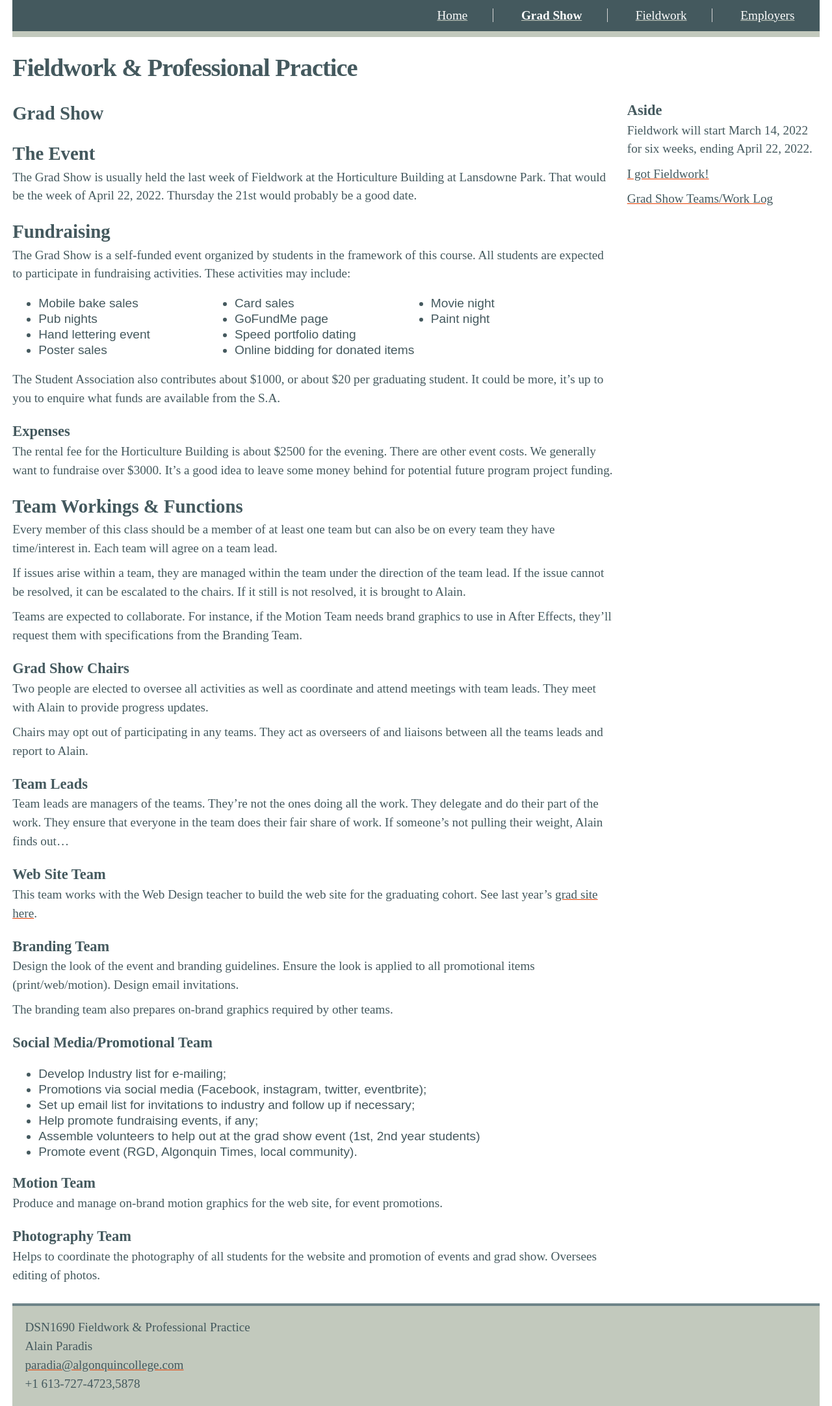
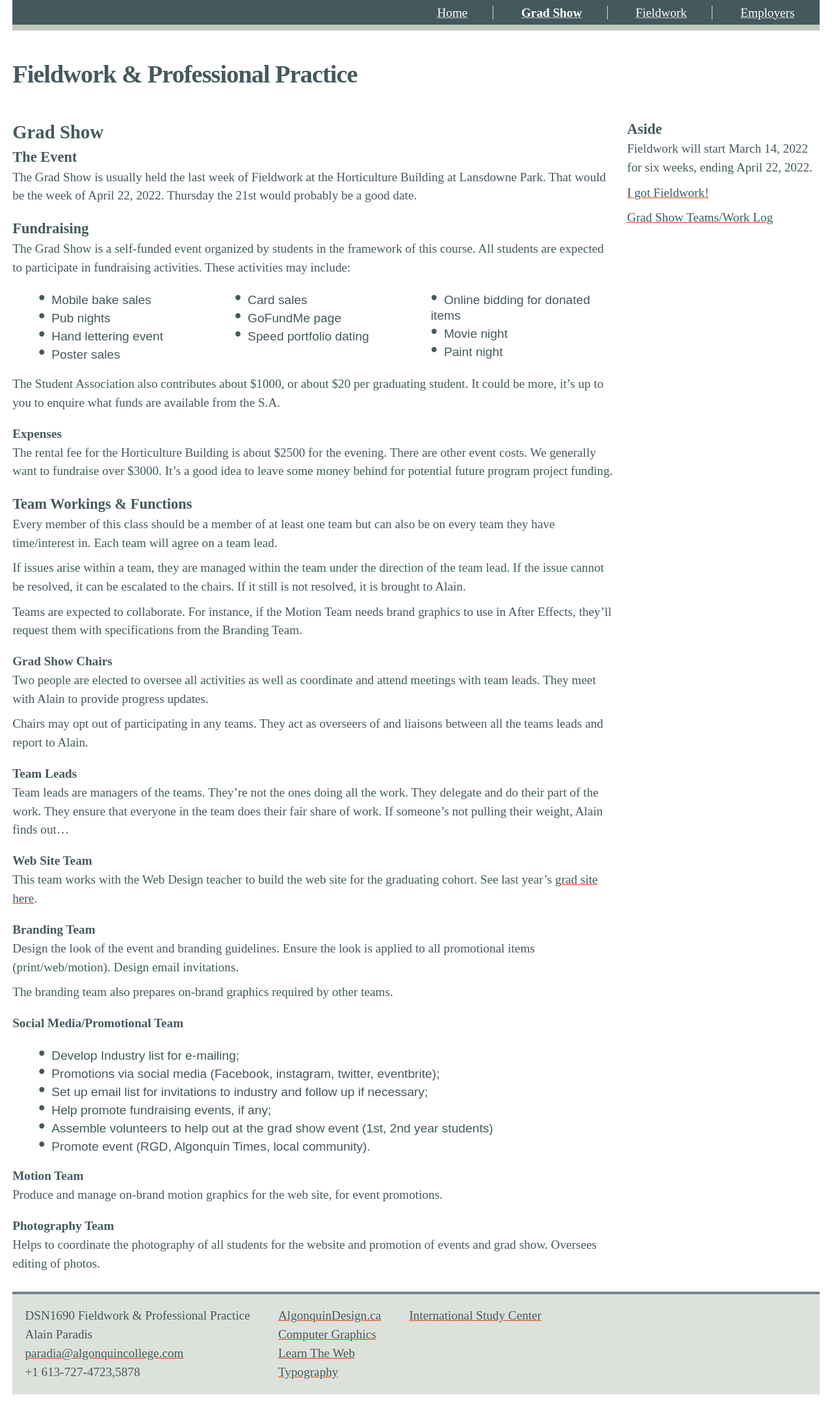
Before and after one commit to AlainParadis/fieldwork, a Jekyll site: the page built from grad-show.md, in a window 1280 px wide. Shown: the whole page at 65% size. Built offline with Jekyll 4.4.1, drawn with Linux system fonts in a browser that asks for light colours; some web fonts are replaced.

Commit message:
more site styling

```diff
--- a/_includes/aside.html
+++ b/_includes/aside.html
@@ -2,8 +2,8 @@
 	Fieldwork will start {{ site.data.course-info.fieldwork-start-date }} for six weeks, ending {{ site.data.course-info.fieldwork-end-date }}.
 </p>
 <p>
-	<a href="https://forms.office.com/r/4jHrgbHr0G" title="I got Fieldwork" target="_blank">I got Fieldwork!</a>
+	<a href="https://forms.office.com/r/4jHrgbHr0G" title="I got Fieldwork" target="_blank" class="medium">I got Fieldwork!</a>
 </p>
 <p>
-	<a href="https://algonquinlivecom-my.sharepoint.com/:x:/g/personal/paradia_algonquincollege_com/EdFSKEMmLXpIpyYdtc46DgsBjMnXINEbum19BYk_z1E7zw?e=SDhkcg" title="Grad Show Teams/Work Log" target="_blank">Grad Show Teams/Work Log</a>
+	<a href="https://algonquinlivecom-my.sharepoint.com/:x:/g/personal/paradia_algonquincollege_com/EdFSKEMmLXpIpyYdtc46DgsBjMnXINEbum19BYk_z1E7zw?e=SDhkcg" title="Grad Show Teams/Work Log" target="_blank" class="medium">Grad Show Teams/Work Log</a>
 </p>
--- a/_includes/footer.html
+++ b/_includes/footer.html
@@ -1,4 +1,15 @@
-<span class="item">{{ site.data.course-info.course-code }} {{ site.data.course-info.course-name }}</span>
-<span class="item">{{ site.data.course-info.professor }}</span>
-<span class="item"><a href="mailto:{{ site.data.course-info.email }}" title="Alain Paradis' E-Mail Address.">{{ site.data.course-info.email }}</a></span>
-<span class="item">{{ site.data.course-info.phone }}</span>
+<div>
+<span>{{ site.data.course-info.course-code }} {{ site.data.course-info.course-name }}</span>
+<span>{{ site.data.course-info.professor }}</span>
+<span><a href="mailto:{{ site.data.course-info.email }}" title="Alain Paradis' E-Mail Address.">{{ site.data.course-info.email }}</a></span>
+<span>{{ site.data.course-info.phone }}</span>
+</div>
+<div>
+<span><a href="https://algonquindesign.ca" title="AlgonquinDesign.ca">AlgonquinDesign.ca</a></span>
+<span><a href="https://cg.algonquindesign.ca" title="AlgonquinDesign.ca, Computer Graphics">Computer Graphics</a></span>
+<span><a href="https://learn-the-web.algonquindesign.ca" title="AlgonquinDesign.ca, Learn The Web">Learn The Web</a></span>
+<span><a href="https://type.algonquindesign.ca" title="AlgonquinDesign.ca, Typography">Typography</a></span>
+</div>
+<div>
+<span><a href="https://www.algonquincollege.com/international/" title="Algonquin College International Study Centre">International Study Center</a></span>
+</div>
--- a/_layouts/default.html
+++ b/_layouts/default.html
@@ -7,6 +7,7 @@
 	<link rel="stylesheet" href="{{site.baseurl}}/css/reset.css" type="text/css" />
 	<link rel="stylesheet" href="{{site.baseurl}}/css/styles.css" type="text/css" />
 	<link rel="stylesheet" href="https://use.typekit.net/tya4nqf.css">
+	<meta name="theme-color" content="rgb(194, 201, 189)">
 	<title>Fieldwork</title>
 </head>
 <body>
--- a/css/styles.css
+++ b/css/styles.css
@@ -15,6 +15,16 @@ font-family: ff-amman-serif-pro, serif;
 font-weight: 400;
 font-style: italic;
 
+Amman Serif Pro Medium
+font-family: ff-amman-serif-pro, serif;
+font-weight: 500;
+font-style: normal;
+
+Amman Serif Pro Medium Italic
+font-family: ff-amman-serif-pro, serif;
+font-weight: 500;
+font-style: italic;
+
 Amman Serif Pro Bold
 font-family: ff-amman-serif-pro, serif;
 font-weight: 700;
@@ -30,10 +40,11 @@ font-style: italic;
 :root
 {
 	/* Colours */
-	--dark: #44595E;
-	--medium: #6E8489;
-	--light: #C2C9BD;
-	--orange: #E63E00;
+	--dark: rgb(68, 89, 94);
+	--medium: rgb(110, 132, 137);
+	--light: rgb(194, 201, 189);
+	--lightest: rgb(221, 225, 219);
+	--orange: rgb(229, 62, 11);
 }
 
 html
@@ -53,29 +64,80 @@ body
 	padding: 0 1rem 0 1rem;
 }
 
+a, a:link
+{
+	color: var(--dark);
+	text-decoration-color: var(--orange);
+}
+
+a:visited { color: var(--medium); }
+a:hover { color: lightgrey; }
+a:active { color: orange; }
+a:focus { outline: 2px solid black; }
+p { margin-bottom: .5rem; }
+a.nodecoration { text-decoration: none; }
+
+
+footer a:visited { color: var(--medium); }
+footer a:hover { color: white; }
+footer a:active { color: orange; }
+footer a:focus { outline: 2px solid black; }
+
 #container
 {
 	display: grid;
 	grid-template-columns: 1fr;
 	grid-template-rows: auto;
-	gap: 1em 1em;
-	grid-template-areas: "header" "nav" "aside" "main" "footer";
+	gap: .5rem 0;
+	grid-template-areas:
+	"header"
+	"nav"
+	"aside"
+	"main"
+	"footer";
 	border-top: 1rem solid var(--dark);
 }
 
-header { grid-area: header; }
-nav { grid-area: nav; }
+header
+{
+	grid-area: header;
+	margin: 0;
+}
+
+nav
+{
+	grid-area: nav;
+	margin: 0;
+}
+
+nav ul
+{
+	columns: 2 8rem;
+	font-size: 130%;
+	line-height: 2.5rem;
+}
+
+
 aside { grid-area: aside; }
 main { grid-area: main; }
+
 
 footer
 {
 	grid-area: footer;
 	border-top: .25rem solid var(--medium);
-	margin-top: 1rem;
 	padding: 1rem;
-	background-color: var(--light);
+	background-color: var(--lightest);
 }
+
+footer div
+{
+	display: inline-block;
+	margin-right: 2rem;
+	vertical-align: top;
+}
+
+footer div:nth-child(n+1) { margin-top: 1rem;}
 
 h1, h2, h3, h4, h5, h6
 {
@@ -101,26 +163,16 @@ h1 + p,
 	h5 + h6 { margin-top: 0rem; }
 h1 { letter-spacing: -1px; }
 
-a, a:link
-{
-	color: var(--dark);
-	text-decoration-color: var(--orange);
-}
-
-a:visited { color: var(--medium); }
-a:hover { color: lightgrey; }
-a:active { color: orange; }
-a:focus { outline: 2px solid black; }
-p { margin-bottom: .5rem; }
-a.nodecoration { text-decoration: none; }
-
 ul.nav
 {
 	list-style-type: none;
 	display: block;
 	margin-left: 0;
 	padding-left: 0;
+	padding: 0;
+	margin: 0;
 }
+
 
 ul.nav li { }
 
@@ -137,6 +189,14 @@ main ul li
 	font-weight: 400;
 	font-style: normal;
 	line-height: 1.25rem;
+	list-style-type: none;
+}
+
+main ul li::before
+{
+	margin-right: 10px;
+	font-size: 1.5rem;
+	content: "•";
 }
 
 ul.employers
@@ -160,6 +220,12 @@ ul.employers li { line-height: 1.5rem; }
 
 .text-center, a.text-center { text-align: center; }
 
+.medium {
+	font-family: ff-amman-serif-pro, serif;
+	font-weight: 500;
+	font-style: normal;
+}
+
 em, bold, .bold
 {
 	font-family: ff-amman-serif-pro, serif;
@@ -168,7 +234,6 @@ em, bold, .bold
 }
 
 footer span { display: block; }
-
 
 /* * * * * * * * * * Media Queries * * * * * * * * * */
 /* * * * * * * * * * 400px – 608px * * * * * * * * * */
@@ -193,7 +258,7 @@ html
 	display: grid;
 	grid-template-columns: 1fr 1fr 1fr 1fr;
 	grid-template-rows: auto;
-	gap: 0rem 1rem;
+	gap: 1rem 1rem;
 	grid-template-areas:
 	"nav nav nav nav"
 	"header header header header"
@@ -209,7 +274,7 @@ nav
 }
 
 header h1 { margin-top: 1rem; }
-
+nav ul { columns: 1; }
 ul.nav
 {
 	list-style-type: none;
@@ -217,7 +282,10 @@ ul.nav
 	text-align: right;
 	margin: .5rem 0 .5rem 0;
 	padding: 0;
+	font-size: 100%;
+	line-height: 1rem;
 }
+
 
 ul.nav li
 {
@@ -234,6 +302,7 @@ ul.nav a
 	text-decoration-color: var(--light);
 }
 
+footer div:nth-child(n+1) { margin-top: 0;}
 
 }
 
--- a/grad-show.md
+++ b/grad-show.md
@@ -2,11 +2,11 @@
 layout: default
 title: Grad Show
 ---
-## The Event
+### The Event
 
 The Grad Show is usually held the last week of Fieldwork at the Horticulture Building at Lansdowne Park. That would be the week of April 22, 2022. Thursday the 21st would probably be a good date.
 
-## Fundraising
+### Fundraising
 
 The Grad Show is a self-funded event organized by students in the framework of this course. All students are expected to participate in fundraising activities. These activities may include:
 
@@ -25,11 +25,11 @@ The Grad Show is a self-funded event organized by students in the framework of t
 
 The Student Association also contributes about $1000, or about $20 per graduating student. It could be more, it's up to you to enquire what funds are available from the S.A.
 
-### Expenses
+#### Expenses
 
 The rental fee for the Horticulture Building is about $2500 for the evening. There are other event costs. We generally want to fundraise over $3000. It's a good idea to leave some money behind for potential future program project funding.
 
-## Team Workings & Functions
+### Team Workings & Functions
 
 Every member of this class should be a member of at least one team but can also be on every team they have time/interest in. Each team will agree on a team lead.
 
@@ -37,27 +37,27 @@ If issues arise within a team, they are managed within the team under the direct
 
 Teams are expected to collaborate. For instance, if the Motion Team needs brand graphics to use in After Effects, they'll request them with specifications from the Branding Team.
 
-### Grad Show Chairs
+#### Grad Show Chairs
 
 Two people are elected to oversee all activities as well as coordinate and attend meetings with team leads. They meet with Alain to provide progress updates.
 
 Chairs may opt out of participating in any teams. They act as overseers of and liaisons between all the teams leads and report to Alain.
 
-### Team Leads
+#### Team Leads
 
 Team leads are managers of the teams. They're not the ones doing all the work. They delegate and do their part of the work. They ensure that everyone in the team does their fair share of work. If someone's not pulling their weight, Alain finds out...
 
-### Web Site Team
+#### Web Site Team
 
 This team works with the Web Design teacher to build the web site for the graduating cohort. See last year's <a href="https://2021.grads.algonquindesign.ca" title="2021 Grad Web Site" target="_blank">grad site here</a>.
 
-### Branding Team
+#### Branding Team
 
 Design the look of the event and branding guidelines. Ensure the look is applied to all promotional items (print/web/motion). Design email invitations.
 
 The branding team also prepares on-brand graphics required by other teams.
 
-### Social Media/Promotional Team
+#### Social Media/Promotional Team
 
 - Develop Industry list for e-mailing;
 - Promotions via social media (Facebook, instagram, twitter, eventbrite);
@@ -66,10 +66,10 @@ The branding team also prepares on-brand graphics required by other teams.
 - Assemble volunteers to help out at the grad show event (1st, 2nd year students)
 - Promote event (RGD, Algonquin Times, local community).
 
-### Motion Team
+#### Motion Team
 
 Produce and manage on-brand motion graphics for the web site, for event promotions.
 
-### Photography Team
+#### Photography Team
 
 Helps to coordinate the photography of all students for the website and promotion of events and grad show. Oversees editing of photos.
```
Also changed, not shown: index.md (+3 -3 lines).
